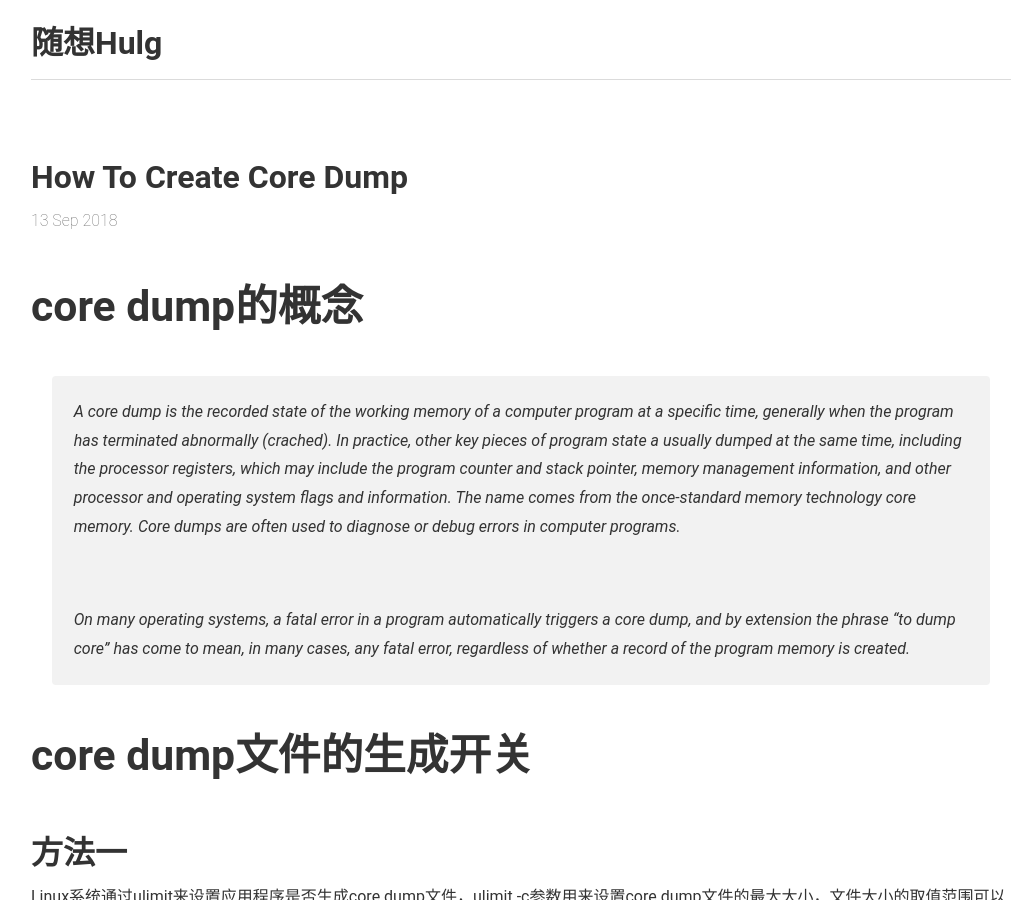
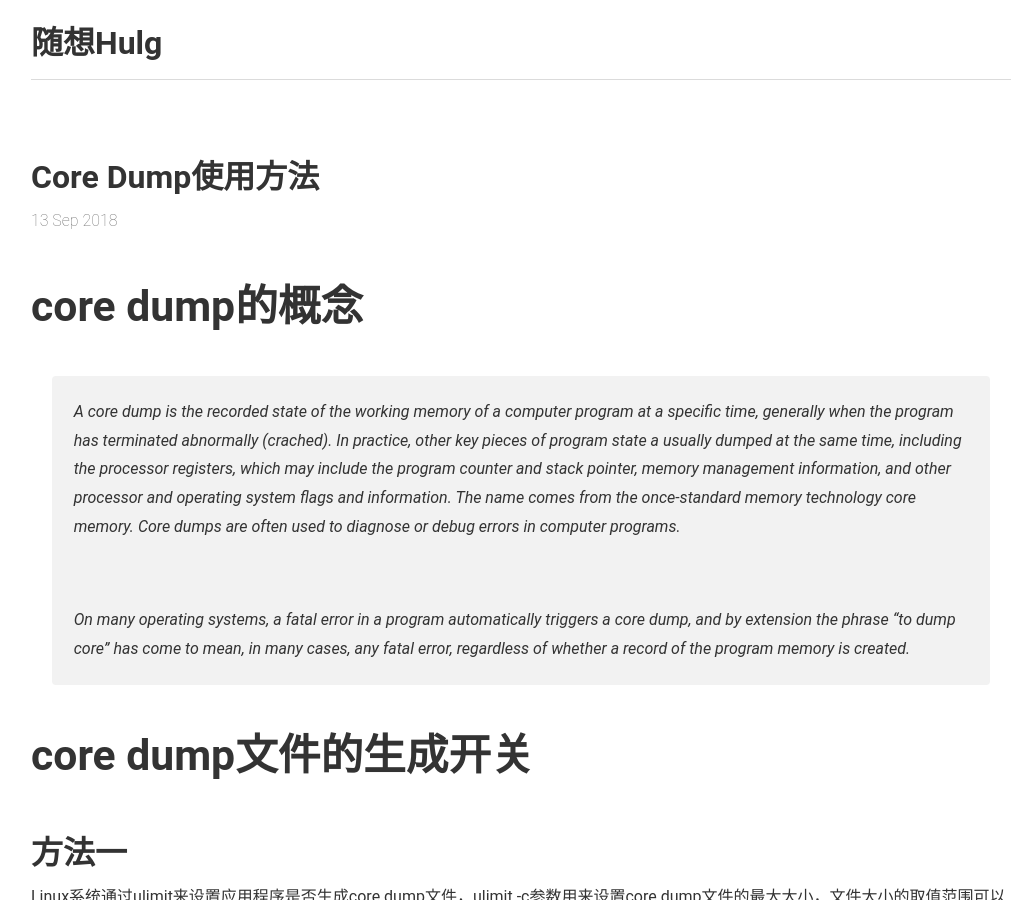
Before and after one commit to leegoex/leegoex.github.io, a Jekyll site: the page built from _posts/2018-09-13-how-to-create-core-dump.md, in a window 1280 px wide and 900 px high. Shown: the whole window, without its empty margins (119-1153 px from the left). Built offline with Jekyll 4.4.1, drawn with Linux system fonts in a browser that asks for light colours.

Commit message:
添加文章标题

```diff
--- a/_posts/2018-09-13-how-to-create-core-dump.md
+++ b/_posts/2018-09-13-how-to-create-core-dump.md
@@ -1,3 +1,9 @@
+---
+layout: post
+title: "Core Dump使用方法"
+date: 2018-09-13
+---
+
 # core dump的概念
 
 > A core dump is the recorded state of the working memory of a computer program at a specific time, generally when the program has terminated abnormally (crached). In practice, other key pieces of program state a usually dumped at the same time, including the processor registers, which may include the program counter and stack pointer, memory management information, and other processor and operating system flags and information. The name comes from the once-standard memory technology core memory. Core dumps are often used to diagnose or debug errors in computer programs.
```
